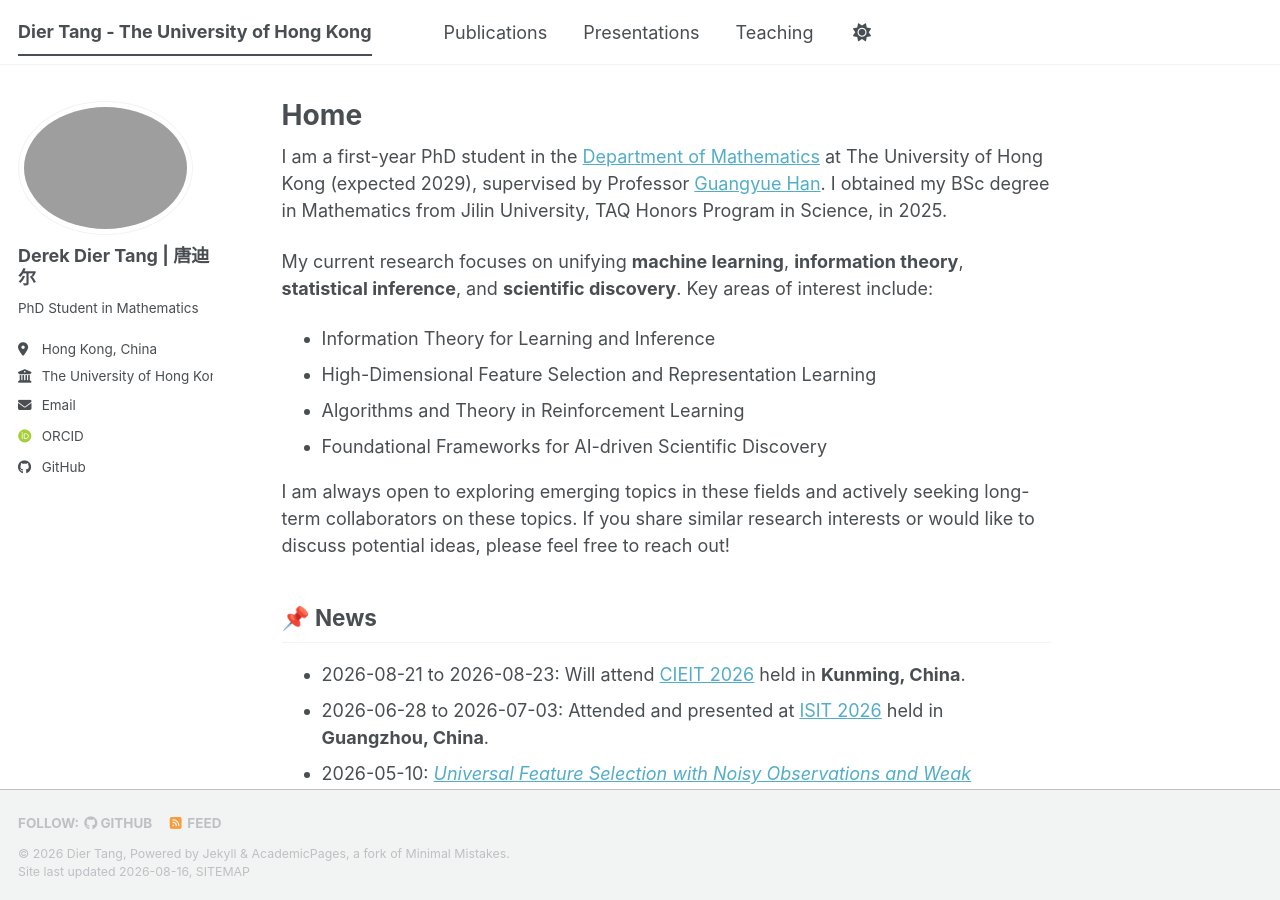
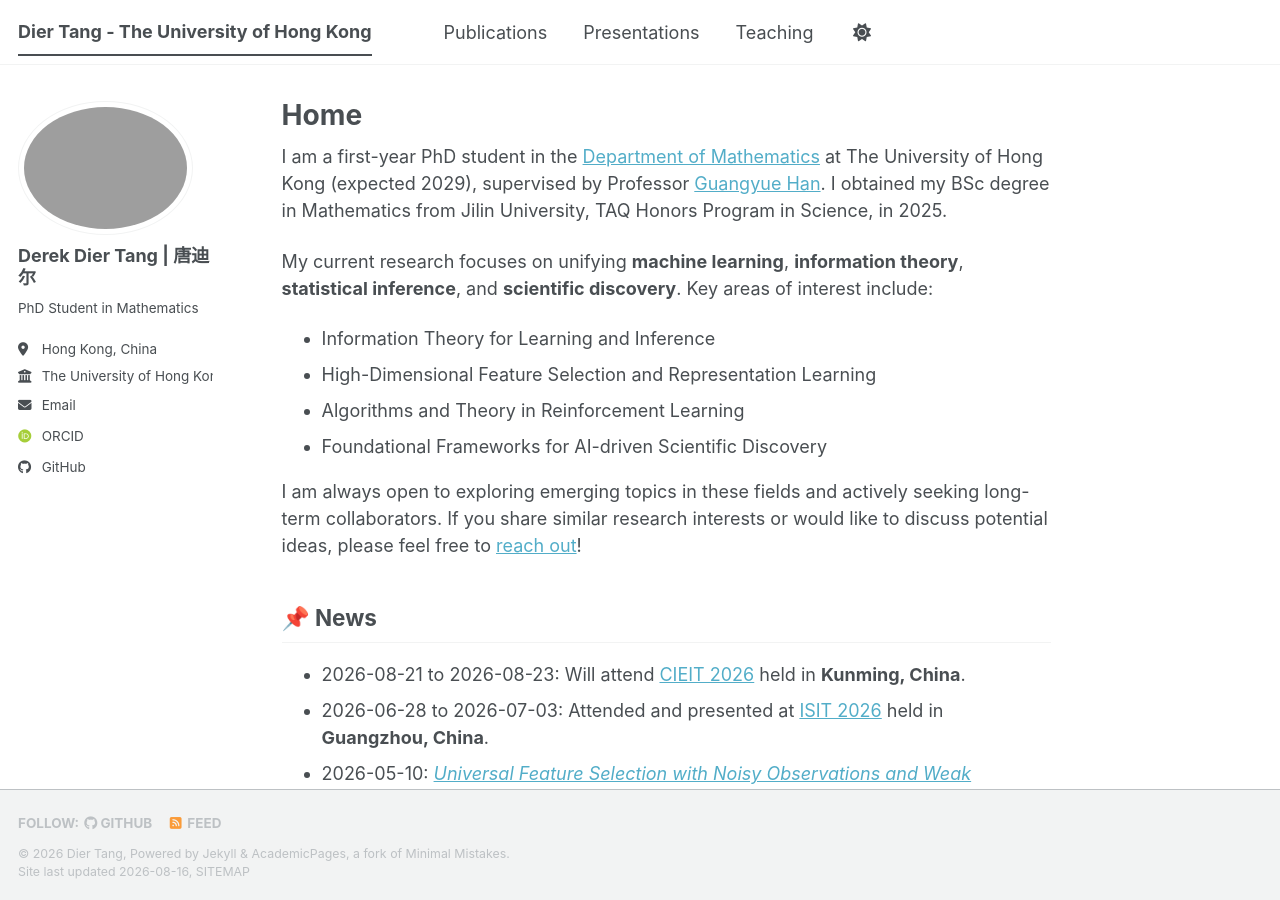
Before and after one commit to TangDier03/tangdier03.github.io, a Jekyll site: the page built from _pages/about.md, in a window 1280 px wide and 900 px high. Built offline with Jekyll 4.4.1, drawn with Linux system fonts in a browser that asks for light colours; some web fonts are replaced; a script bundle is joined from its source files by our own code; library files that are not in the unit come from our copies.

Commit message:
Update about.md

```diff
--- a/_pages/about.md
+++ b/_pages/about.md
@@ -16,8 +16,7 @@ My current research focuses on unifying **machine learning**, **information theo
 - Algorithms and Theory in Reinforcement Learning
 - Foundational Frameworks for AI-driven Scientific Discovery
 
-I am always open to exploring emerging topics in these fields and actively seeking long-term collaborators on these topics. If you share similar research interests or would like to discuss potential ideas, please feel free to reach out!
-
+I am always open to exploring emerging topics in these fields and actively seeking long-term collaborators. If you share similar research interests or would like to discuss potential ideas, please feel free to [reach out](#contact)!
 
 
 ## 📌 News
```
